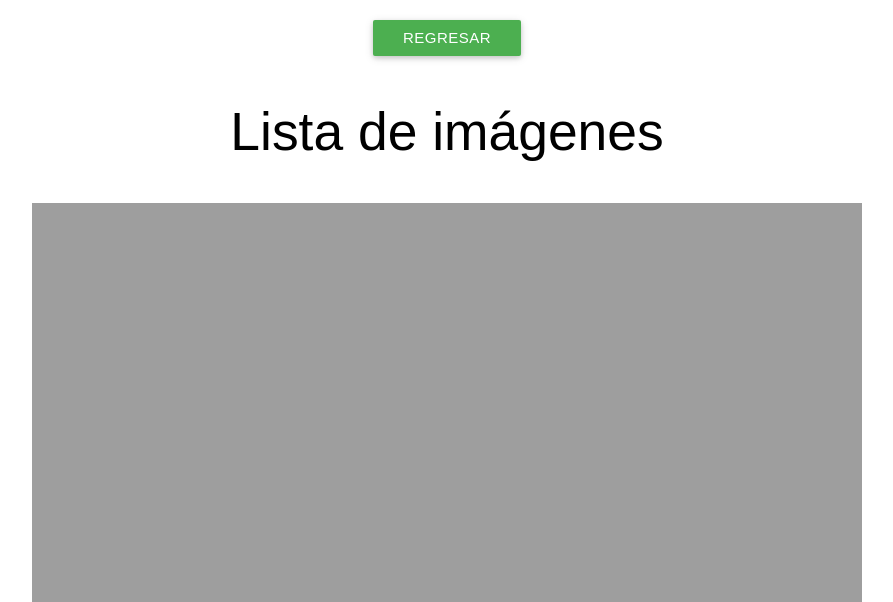
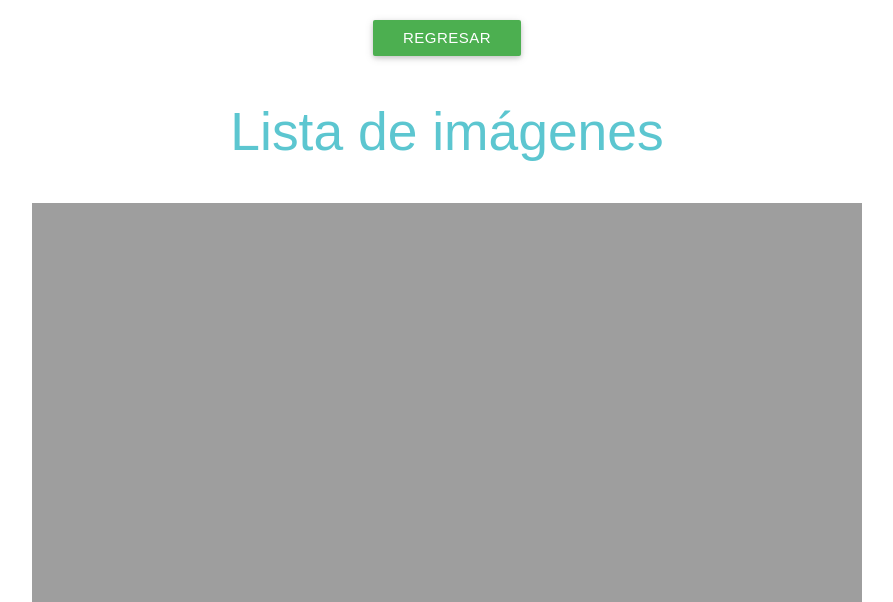
Before and after one commit to julyuz/Proyecto-Gruas-Unido---copia, a PHP site: page /slider_material.php?id=1 in a window 1280 px wide. Shown: the top 602 px of the page, without its empty margins (193-1086 px from the left). Run offline with PHP 8.4, Linux system fonts and the light colour scheme; data that the repository does not hold is empty.

Commit message:
Agregandole color al titulo del slider

```diff
--- a/slider_material.php
+++ b/slider_material.php
@@ -28,7 +28,7 @@
 
         <div class="row">
             <div class="col s12">
-                <h2>Lista de imágenes</h2>
+                <h2 style="color: #5CC6D0;">Lista de imágenes</h2>
             </div>
         </div>
 
```
